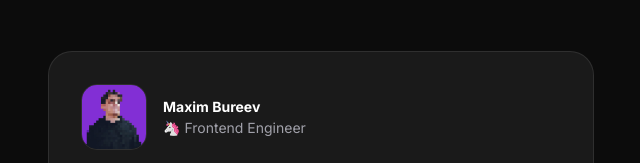
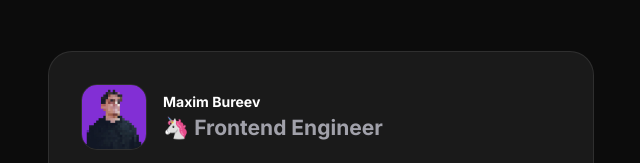
Before and after one commit to maxxborer/maxxborer.com, a plain HTML site: page index.html in a window 1280 px wide. Shown: the top 163 px of the page, without its empty margins (319-959 px from the left). Drawn offline with Linux system fonts and the light colour scheme.

Commit message:
Update index.html

```diff
--- a/index.html
+++ b/index.html
@@ -9,7 +9,7 @@
     content="Разработка инновационных веб-приложений, оптимизация процессов и построение продуктов. Контакты, обо мне, статьи.">
   <meta name=keywords
     content="Maxim Bureev, maxxborer, Frontend Engineer, веб-разработка, JavaScript, TypeScript, React, Vue">
-  <link rel=canonical href=https://maxxborer.com />
+  <link rel=canonical href=https://maxxborer.com >
   <link rel=apple-touch-icon sizes=180x180 href=/apple-touch-icon.png>
   <link rel=icon type=image/png sizes=32x32 href=/favicon-32x32.png>
   <link rel=icon type=image/png sizes=16x16 href=/favicon-16x16.png>
@@ -176,7 +176,7 @@
           <img src="/avatar.jpg" alt="Фотография Maxim Bureev" width="64" height="64" />
           <div class="profile-info">
             <strong class="profile-name">Maxim Bureev</strong>
-            <p class="profile-jobtitle">🦄 Frontend Engineer</p>
+            <h1 class="profile-jobtitle">🦄 Frontend Engineer</h1>
           </div>
         </div>
       </section>
```
